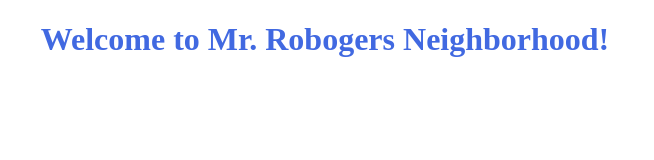
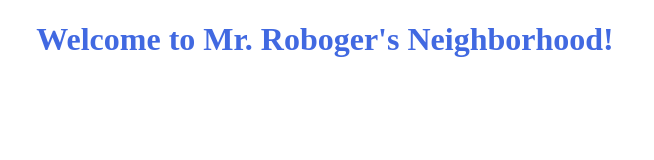
Before and after one commit to maryleemarks/mrRobogers_neighborhood, a plain HTML site: page index.html in a window 1280 px wide. Shown: the full height of the page, 315-969 px from the left. Drawn offline with Linux system fonts and the light colour scheme.

Commit message:
add more information to the README

```diff
--- a/index.html
+++ b/index.html
@@ -1,7 +1,7 @@
 <!DOCTYPE html>
 <html lang="en-US">
   <head>
-    <title>Mr.Robogers Neighborhood</title>
+    <title>Mr.Roboger's Neighborhood</title>
     <link href="css/styles.css" rel="stylesheet" type="text/css">
     <link href="css/styles.css" rel="stylesheet" type="text/css">
     <script src="js/jquery-3.6.0.js"></script>
@@ -9,7 +9,7 @@
   </head>
   <body>
     <div class="container">
-      <h1>Welcome to Mr. Robogers Neighborhood!</h1>
+      <h1>Welcome to Mr. Roboger's Neighborhood!</h1>
 
       <form id="number">
         <label for="input"><strong>Enter a number:</strong></label>
```
Also changed, not shown: 1 other file.
